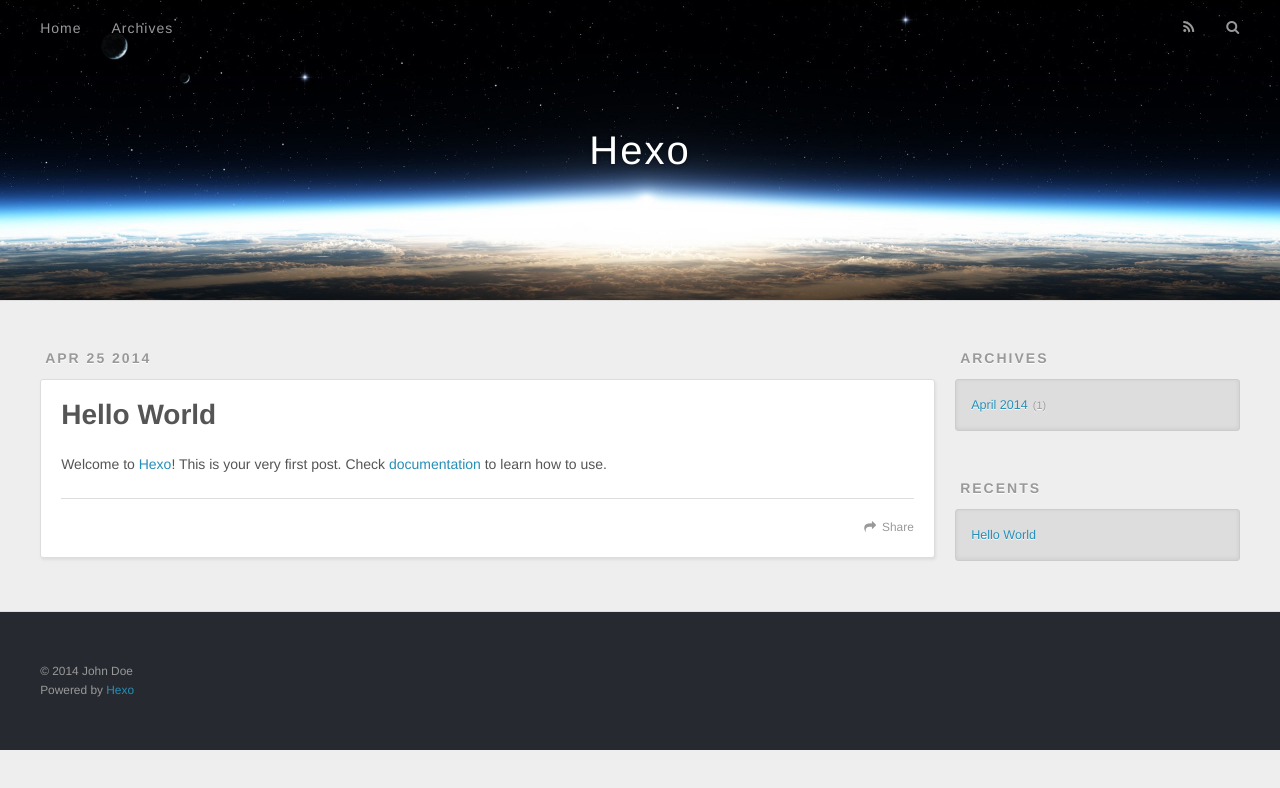
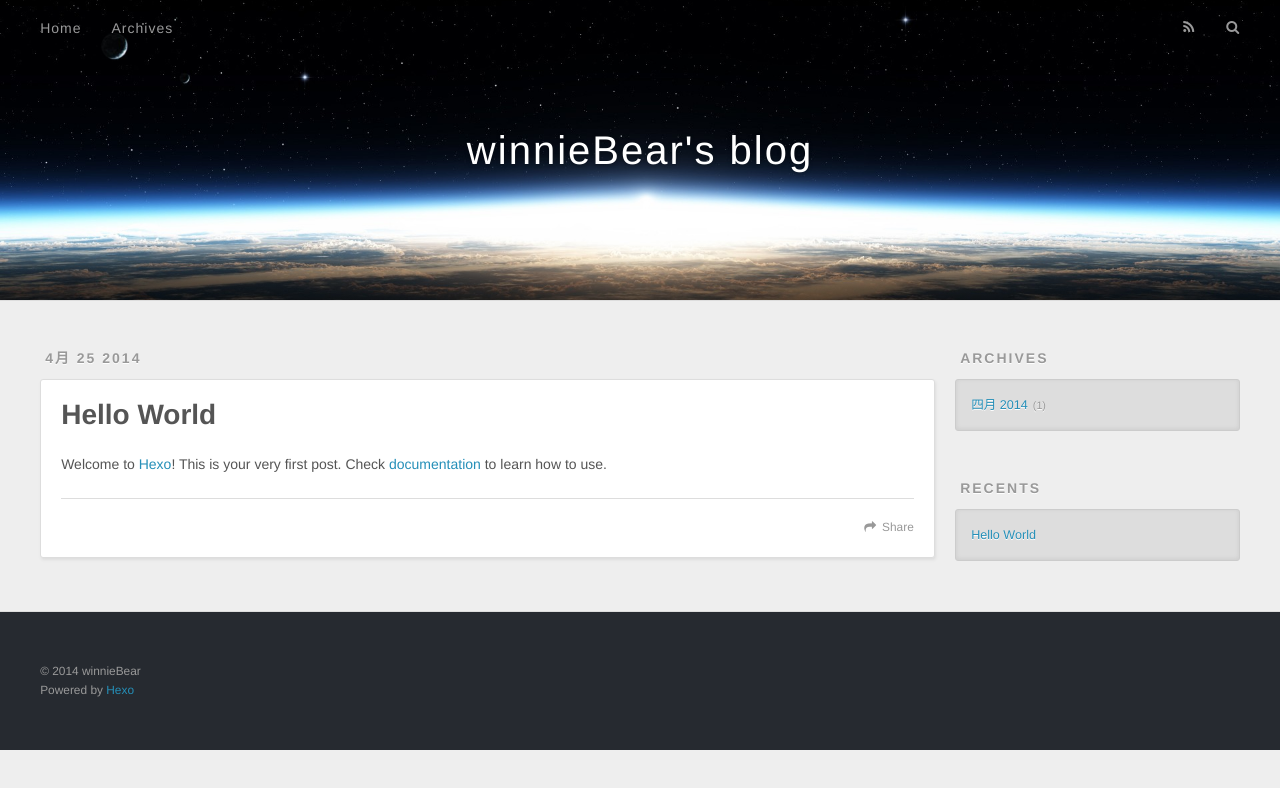
Before and after one commit to winnieBear/winnieBear.github.io, a plain HTML site: page 2014/04/25/hello-world/index.html in a window 1280 px wide. Drawn offline with nearby package versions, Linux system fonts and the light colour scheme.

Commit message:
Site updated: 2014-04-25 18:21:06

```diff
--- a/2014/04/25/hello-world/index.html
+++ b/2014/04/25/hello-world/index.html
@@ -3,17 +3,17 @@
 <head>
   <meta charset="utf-8">
 
-  <title>Hello World | Hexo</title>
+  <title>Hello World | winnieBear&#39;s blog</title>
   <meta name="viewport" content="width=device-width, initial-scale=1, maximum-scale=1">
   <meta name="og:type" content="blog">
 <meta name="og:title" content="Hello World">
 <meta name="og:url" content="http://yoursite.com/2014/04/25/hello-world/">
 <meta name="og:image">
-<meta name="og:site_name" content="Hexo">
+<meta name="og:site_name" content="winnieBear's blog">
 <meta name="og:description" content="Welcome to Hexo! This is your very first post. Check documentation to learn how to use.">
 <meta name="twitter:card" content="summary">
 
-    <link rel="alternative" href="/atom.xml" title="Hexo" type="application/atom+xml">
+    <link rel="alternative" href="/atom.xml" title="winnieBear&#39;s blog" type="application/atom+xml">
 
 
     <link rel="icon" href="/favicon.png">
@@ -31,7 +31,7 @@
   <div id="header-outer" class="outer">
     <div id="header-title" class="inner">
       <h1 id="logo-wrap">
-        <a href="/" id="logo">Hexo</a>
+        <a href="/" id="logo">winnieBear&#39;s blog</a>
       </h1>
 
     </div>
@@ -60,7 +60,7 @@
         <section id="main"><article id="post-hello-world" class="article article-type-post" itemscope itemprop="blogPost">
   <div class="article-meta">
     <a href="/2014/04/25/hello-world/" class="article-date">
-  <time datetime="2014-04-25T09:46:38.000Z" itemprop="datePublished">Apr 25 2014</time>
+  <time datetime="2014-04-25T09:46:38.000Z" itemprop="datePublished">4月 25 2014</time>
 </a>
 
   </div>
@@ -84,7 +84,7 @@
 
     </div>
     <footer class="article-footer">
-      <a data-url="http://yoursite.com/2014/04/25/hello-world/" data-id="xdemzxhoq9vkw5wz" class="article-share-link">Share</a>
+      <a data-url="http://yoursite.com/2014/04/25/hello-world/" data-id="9jfmgtsyzth9hdx1" class="article-share-link">Share</a>
 
 
     </footer>
@@ -108,7 +108,7 @@
   <div class="widget-wrap">
     <h3 class="widget-title">Archives</h3>
     <div class="widget">
-      <ul class="archive-list"><li class="archive-list-item"><a class="archive-list-link" href="/archives/2014/04">April 2014</a><span class="archive-list-count">1</span></li></ul>
+      <ul class="archive-list"><li class="archive-list-item"><a class="archive-list-link" href="/archives/2014/04">四月 2014</a><span class="archive-list-count">1</span></li></ul>
     </div>
   </div>
 
@@ -135,7 +135,7 @@
 
   <div class="outer">
     <div id="footer-info" class="inner">
-      &copy; 2014 John Doe<br>
+      &copy; 2014 winnieBear<br>
       Powered by <a href="http://zespia.tw/hexo/" target="_blank">Hexo</a>
     </div>
   </div>
```
Also changed, not shown: archives/2014/04/index.html (+8 -8 lines), archives/2014/index.html (+8 -8 lines), archives/index.html (+8 -8 lines), index.html (+8 -8 lines).
